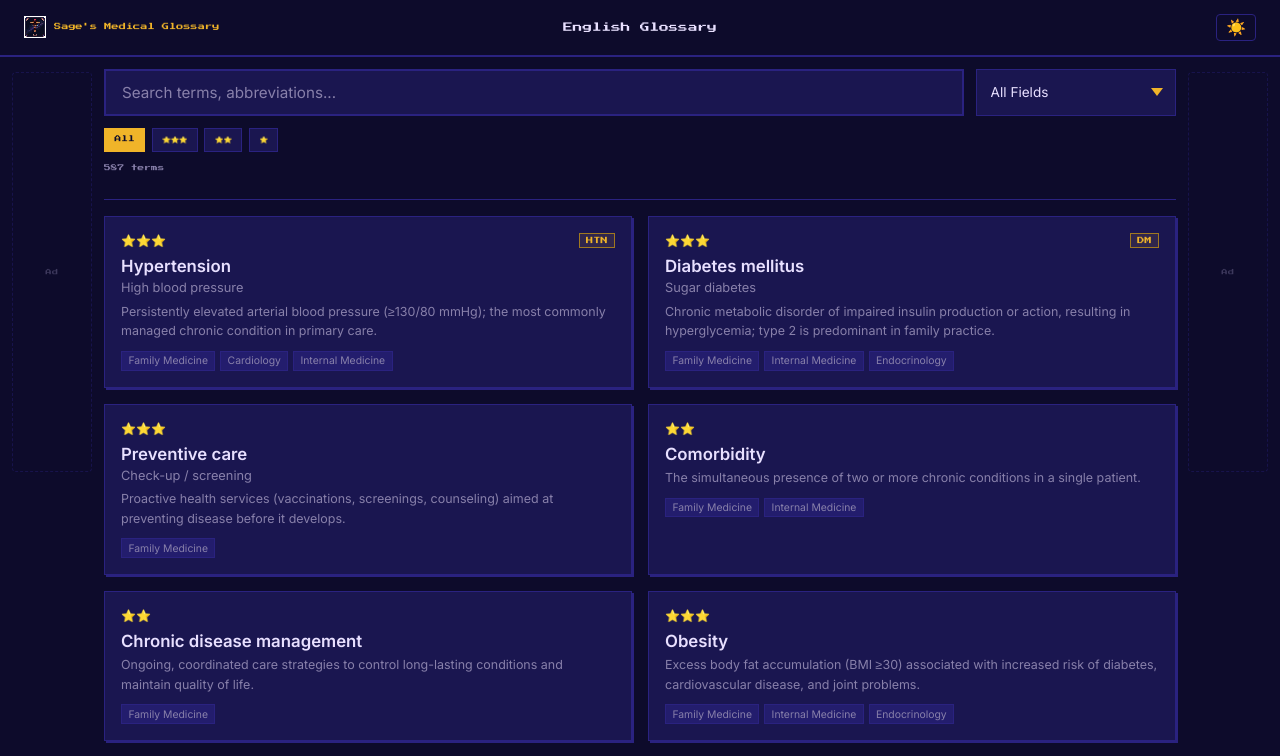
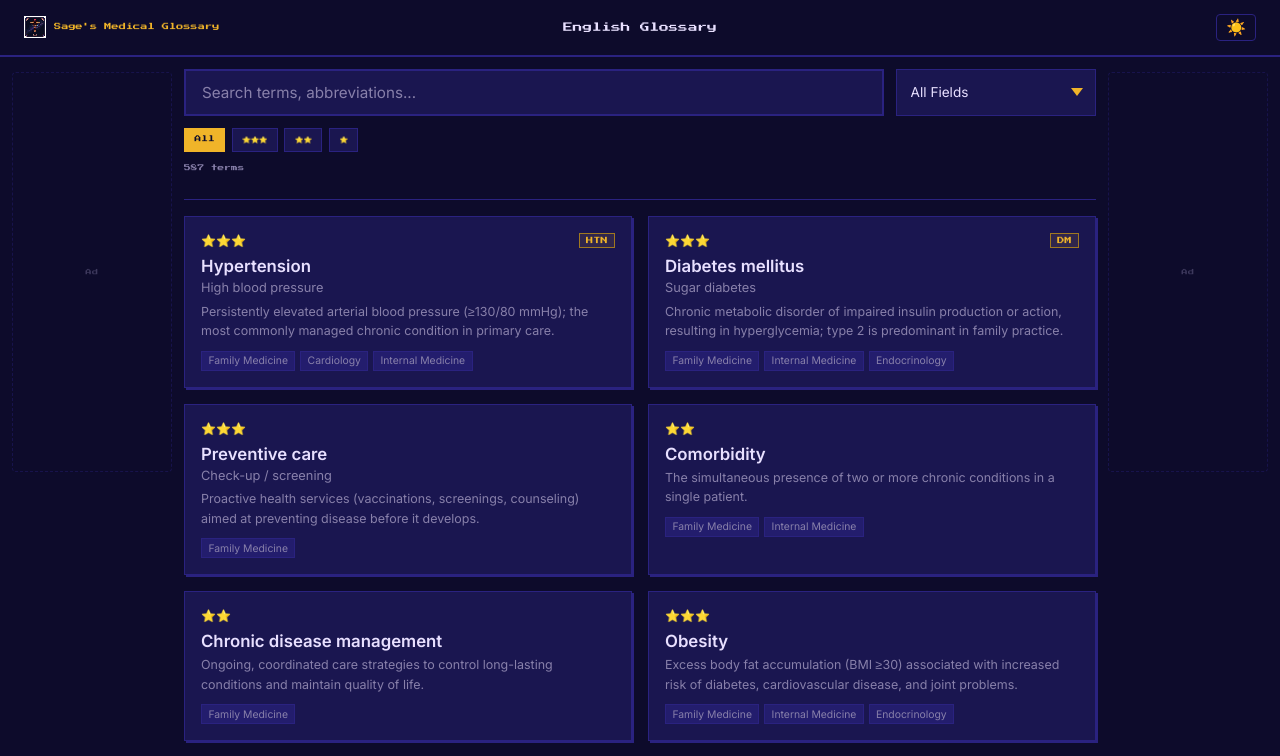
Before and after one commit to 372dev/medilexi, a Next.js app: page /glossary in a window 1280 px wide. Shown: the top 756 px of the page. Built offline with nearby package versions, Linux system fonts and the light colour scheme.

Commit message:
Layout
Bigger ads columns

```diff
--- a/src/app/globals.css
+++ b/src/app/globals.css
@@ -35,7 +35,7 @@
   --font-body:  'Inter', 'Noto Sans KR', sans-serif;
 
   /* Ad column width */
-  --ad-width: 80px;
+  --ad-width: 160px;
   --ad-gap:   0.75rem;
 }
 
@@ -136,7 +136,7 @@
   display: grid;
   grid-template-columns: var(--ad-width) 1fr var(--ad-width);
   gap: var(--ad-gap);
-  max-width: 1500px;
+  max-width: 1440px;
   margin: 0 auto;
   padding: 0 var(--ad-gap);
   min-height: calc(100vh - 60px);
@@ -251,7 +251,7 @@
 /* Card grid */
 .c-grid {
   display: grid;
-  grid-template-columns: repeat(2, 1fr);
+  grid-template-columns: repeat(2, minmax(0, 1fr));
   gap: 1rem;
 }
 @media (max-width: 640px) {
```
